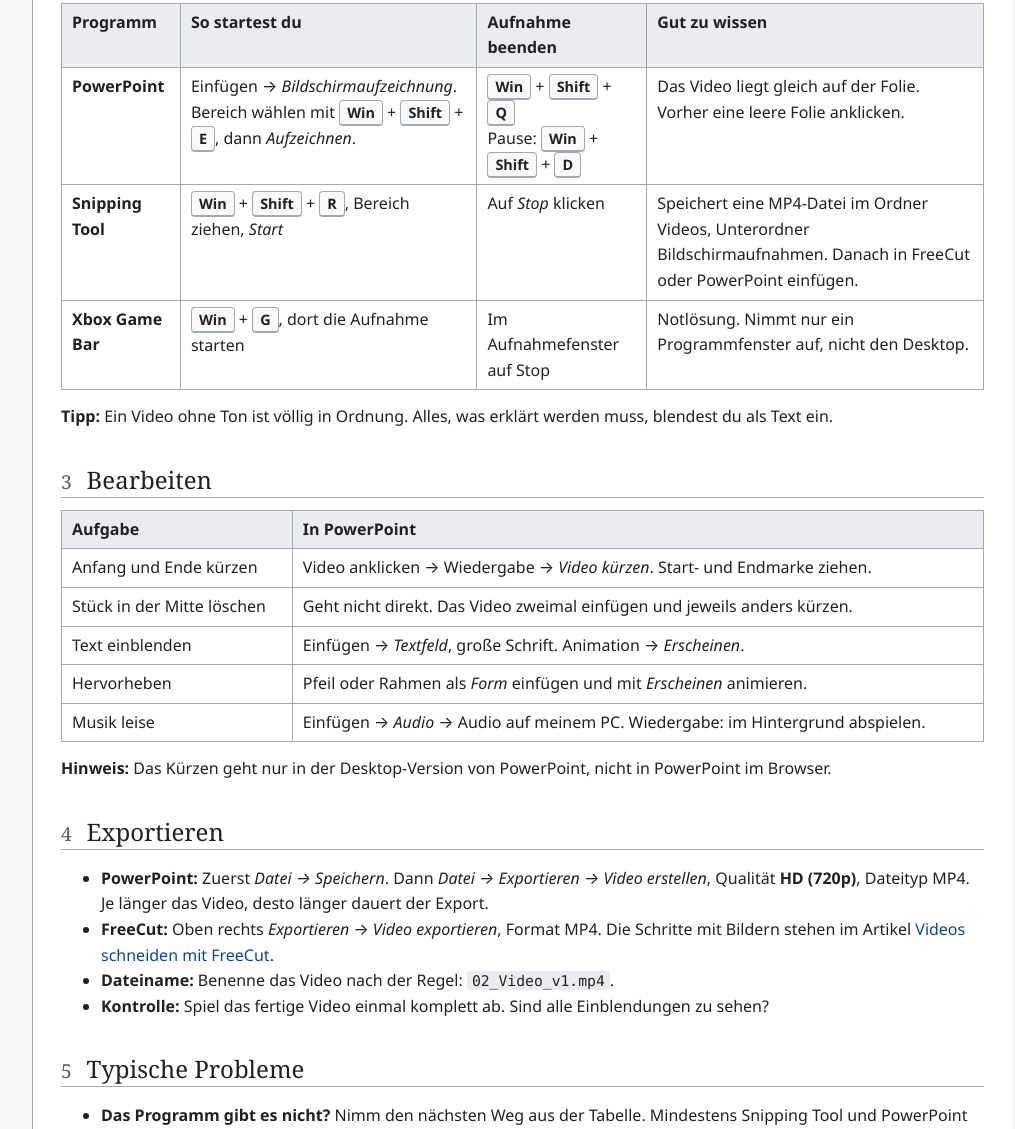
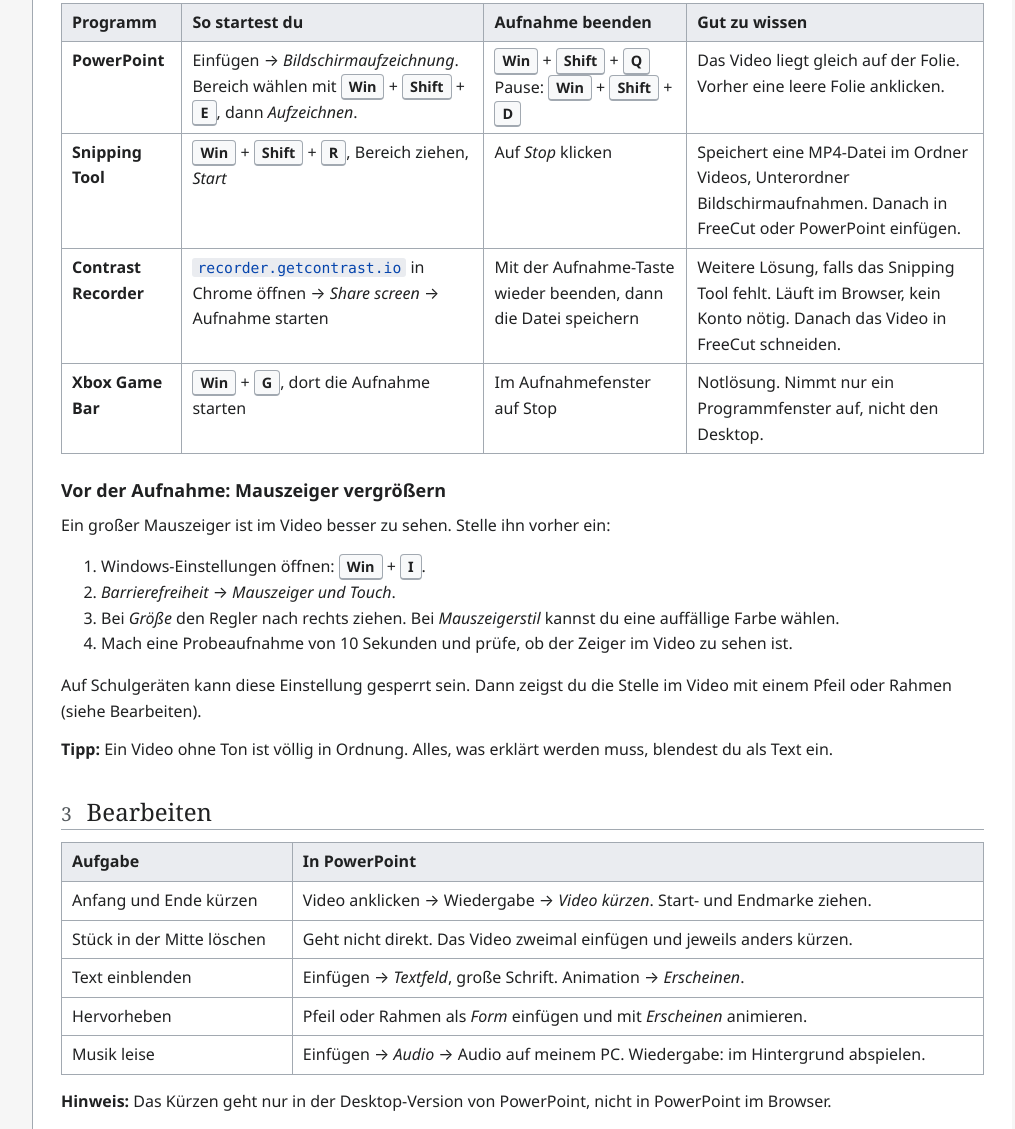
Before and after one commit to Thomsen92/WIKI-WIK, a plain HTML site: page grundlagen/video-aufnehmen-und-bearbeiten.html in a window 1280 px wide. Shown: the part 1128-2257 px from the top of the page, without its empty margins (228-1243 px from the left). Drawn offline with Linux system fonts and the light colour scheme.

Commit message:
Hauptseite angepasst, Mauszeiger-Tipp und Contrast Recorder als weitere Aufnahme-Lösung
Co-Authored-By: Claude Sonnet 5.5 <noreply@anthropic.com>

```diff
--- a/grundlagen/video-aufnehmen-und-bearbeiten.html
+++ b/grundlagen/video-aufnehmen-und-bearbeiten.html
@@ -37,7 +37,7 @@
 <table class="infobox" aria-label="Infobox">
 <caption>Video aufnehmen und bearbeiten</caption>
 <tr><th>Bereich</th><td><a href="../kategorie/grundlagen.html">Grundlagen</a></td></tr>
-<tr><th>Programme</th><td>Snipping Tool, FreeCut, PowerPoint, Xbox Game Bar</td></tr>
+<tr><th>Programme</th><td>Snipping Tool, Contrast Recorder, FreeCut, PowerPoint, Xbox Game Bar</td></tr>
 <tr><th>System</th><td>Windows 10 und 11, Microsoft 365</td></tr>
 <tr><th>Ergebnis</th><td>MP4-Datei, HD 720p</td></tr>
 <tr><th>Autor</th><td>Beispiel (Lehrkraft)</td></tr>
@@ -62,8 +62,18 @@
 <tr><th>Programm</th><th>So startest du</th><th>Aufnahme beenden</th><th>Gut zu wissen</th></tr>
 <tr><td><b>PowerPoint</b></td><td>Einfügen → <i>Bildschirmaufzeichnung</i>. Bereich wählen mit <kbd>Win</kbd> + <kbd>Shift</kbd> + <kbd>E</kbd>, dann <i>Aufzeichnen</i>.</td><td><kbd>Win</kbd> + <kbd>Shift</kbd> + <kbd>Q</kbd><br>Pause: <kbd>Win</kbd> + <kbd>Shift</kbd> + <kbd>D</kbd></td><td>Das Video liegt gleich auf der Folie. Vorher eine leere Folie anklicken.</td></tr>
 <tr><td><b>Snipping Tool</b></td><td><kbd>Win</kbd> + <kbd>Shift</kbd> + <kbd>R</kbd>, Bereich ziehen, <i>Start</i></td><td>Auf <i>Stop</i> klicken</td><td>Speichert eine MP4-Datei im Ordner Videos, Unterordner Bildschirmaufnahmen. Danach in FreeCut oder PowerPoint einfügen.</td></tr>
+<tr><td><b>Contrast Recorder</b></td><td><a href="https://recorder.getcontrast.io/" rel="noopener"><code>recorder.getcontrast.io</code></a> in Chrome öffnen → <i>Share screen</i> → Aufnahme starten</td><td>Mit der Aufnahme-Taste wieder beenden, dann die Datei speichern</td><td>Weitere Lösung, falls das Snipping Tool fehlt. Läuft im Browser, kein Konto nötig. Danach das Video in FreeCut schneiden.</td></tr>
 <tr><td><b>Xbox Game Bar</b></td><td><kbd>Win</kbd> + <kbd>G</kbd>, dort die Aufnahme starten</td><td>Im Aufnahmefenster auf Stop</td><td>Notlösung. Nimmt nur ein Programmfenster auf, nicht den Desktop.</td></tr>
 </table>
+<h3>Vor der Aufnahme: Mauszeiger vergrößern</h3>
+<p>Ein großer Mauszeiger ist im Video besser zu sehen. Stelle ihn vorher ein:</p>
+<ol>
+<li>Windows-Einstellungen öffnen: <kbd>Win</kbd> + <kbd>I</kbd>.</li>
+<li><i>Barrierefreiheit</i> → <i>Mauszeiger und Touch</i>.</li>
+<li>Bei <i>Größe</i> den Regler nach rechts ziehen. Bei <i>Mauszeigerstil</i> kannst du eine auffällige Farbe wählen.</li>
+<li>Mach eine Probeaufnahme von 10 Sekunden und prüfe, ob der Zeiger im Video zu sehen ist.</li>
+</ol>
+<p>Auf Schulgeräten kann diese Einstellung gesperrt sein. Dann zeigst du die Stelle im Video mit einem Pfeil oder Rahmen (siehe Bearbeiten).</p>
 <p><b>Tipp:</b> Ein Video ohne Ton ist völlig in Ordnung. Alles, was erklärt werden muss, blendest du als Text ein.</p>
 
 <h2 id="bearbeiten"><span class="n">3</span> Bearbeiten</h2>
@@ -116,6 +126,7 @@
 <li><a href="https://support.microsoft.com/de-de/office/konvertieren-einer-pr%C3%A4sentation-in-ein-video-c140551f-cb37-4818-b5d4-3e30815c3e83" rel="noopener">Konvertieren einer Präsentation in ein Video</a> – Microsoft Support</li>
 <li><a href="https://support.microsoft.com/de-de/windows/apps/use-snipping-tool-to-capture-screenshots" rel="noopener">Aufnehmen von Screenshots mithilfe des Snipping Tools</a> – Microsoft Support</li>
 <li><a href="https://www.freecut.net/" rel="noopener">FreeCut</a> – Webseite des Programms</li>
+<li><a href="https://recorder.getcontrast.io/" rel="noopener">Contrast Recorder</a> und <a href="https://github.com/contrastio/recorder" rel="noopener">Quellcode auf GitHub</a> (MIT-Lizenz)</li>
 </ol>
 
 <div class="catlinks"><b>Kategorien:</b> <a href="../kategorie/grundlagen.html">Grundlagen</a> | <a href="../kategorie/beispiel.html">Beispiel-Eintrag</a></div>
```
Also changed, not shown: index.html (+1 -1 lines).
